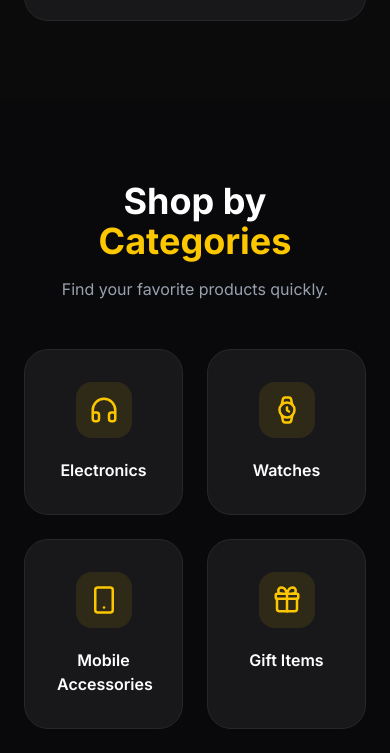
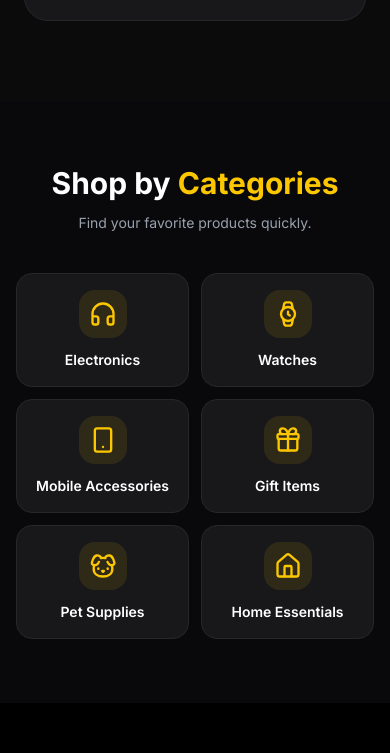
Before and after one commit to kkzone754/kkzone, a Next.js app: page / in a window 390 px wide. Shown: the part 3608-4361 px from the top of the page. Built offline with nearby package versions, Linux system fonts and the light colour scheme.

Commit message:
Fix: Categories responsive - better spacing and sizing for mobile

```diff
--- a/app/components/Categories.tsx
+++ b/app/components/Categories.tsx
@@ -21,21 +21,21 @@ export default function Categories() {
   ];
 
   return (
-    <section className="bg-zinc-950 text-white py-20">
-      <div className="max-w-7xl mx-auto px-6">
+    <section className="bg-zinc-950 text-white py-16 sm:py-20">
+      <div className="max-w-7xl mx-auto px-4 sm:px-6">
 
-        <div className="text-center mb-12">
-          <h2 className="text-4xl md:text-5xl font-bold">
+        <div className="text-center mb-10 sm:mb-12">
+          <h2 className="text-3xl sm:text-4xl md:text-5xl font-bold">
             Shop by{" "}
             <span className="text-yellow-400">Categories</span>
           </h2>
 
-          <p className="text-gray-400 mt-4">
+          <p className="text-gray-400 mt-3 sm:mt-4 text-sm sm:text-base">
             Find your favorite products quickly.
           </p>
         </div>
 
-        <div className="grid grid-cols-2 md:grid-cols-3 lg:grid-cols-6 gap-6">
+        <div className="grid grid-cols-2 sm:grid-cols-3 lg:grid-cols-6 gap-3 sm:gap-4 lg:gap-6">
           {categories.map((category, index) => {
             const Icon = category.icon;
 
@@ -50,16 +50,16 @@ export default function Categories() {
                   delay: index * 0.08,
                 }}
                 whileHover={{ y: -8, scale: 1.03 }}
-                className="bg-zinc-900 border border-zinc-800 rounded-3xl p-8 text-center hover:border-yellow-400 transition-colors duration-300 cursor-pointer"
+                className="bg-zinc-900 border border-zinc-800 rounded-2xl sm:rounded-3xl p-4 sm:p-6 lg:p-8 text-center hover:border-yellow-400 transition-colors duration-300 cursor-pointer"
               >
-                <div className="mx-auto w-14 h-14 rounded-2xl bg-yellow-400/10 flex items-center justify-center">
+                <div className="mx-auto w-12 sm:w-14 h-12 sm:h-14 rounded-2xl bg-yellow-400/10 flex items-center justify-center">
                   <Icon
-                    size={30}
-                    className="text-yellow-400"
+                    size={28}
+                    className="text-yellow-400 sm:w-7 sm:h-7 lg:w-8 lg:h-8"
                   />
                 </div>
 
-                <h3 className="text-white font-semibold mt-5">
+                <h3 className="text-white font-semibold mt-3 sm:mt-5 text-sm sm:text-base line-clamp-2">
                   {category.name}
                 </h3>
               </motion.div>
```
